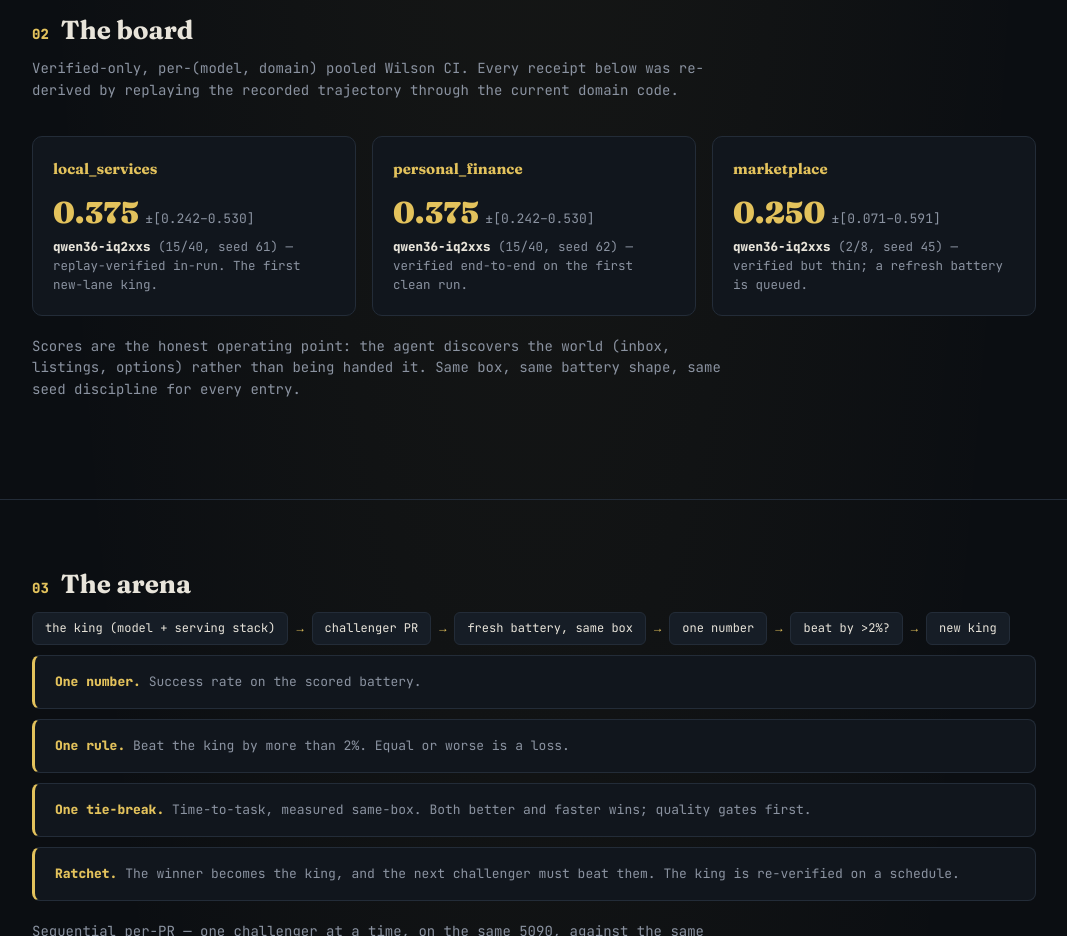
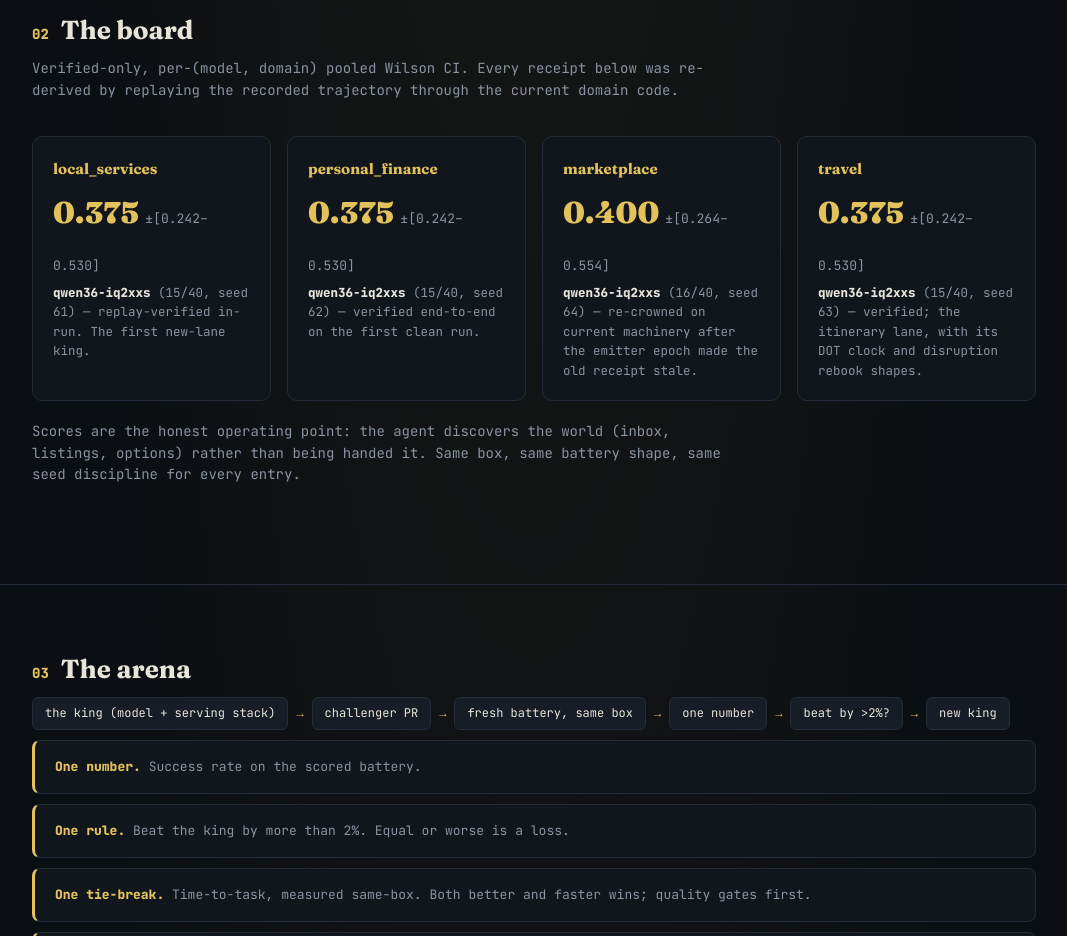
Before and after one commit to buckZz7/pilsner, a plain HTML site: page docs/index.html in a window 1280 px wide. Shown: the part 940-1876 px from the top of the page, without its empty margins (106-1173 px from the left). Drawn offline with Linux system fonts and the light colour scheme.

Commit message:
site: board section — marketplace re-crowned 0.400 (seed 64), travel king added; four-lane board

```diff
--- a/docs/index.html
+++ b/docs/index.html
@@ -126,8 +126,13 @@
       </div>
       <div class="card">
         <h4 class="big">marketplace</h4>
-        <div class="score">0.250 <span class="ci">±[0.071–0.591]</span></div>
-        <p><b>qwen36-iq2xxs</b> (2/8, seed 45) — verified but thin; a refresh battery is queued.</p>
+        <div class="score">0.400 <span class="ci">±[0.264–0.554]</span></div>
+        <p><b>qwen36-iq2xxs</b> (16/40, seed 64) — re-crowned on current machinery after the emitter epoch made the old receipt stale.</p>
+      </div>
+      <div class="card">
+        <h4 class="big">travel</h4>
+        <div class="score">0.375 <span class="ci">±[0.242–0.530]</span></div>
+        <p><b>qwen36-iq2xxs</b> (15/40, seed 63) — verified; the itinerary lane, with its DOT clock and disruption rebook shapes.</p>
       </div>
     </div>
     <p class="sec-sub" style="margin-top:20px">Scores are the honest operating point: the agent discovers the world (inbox, listings, options) rather than being handed it. Same box, same battery shape, same seed discipline for every entry.</p>
```
